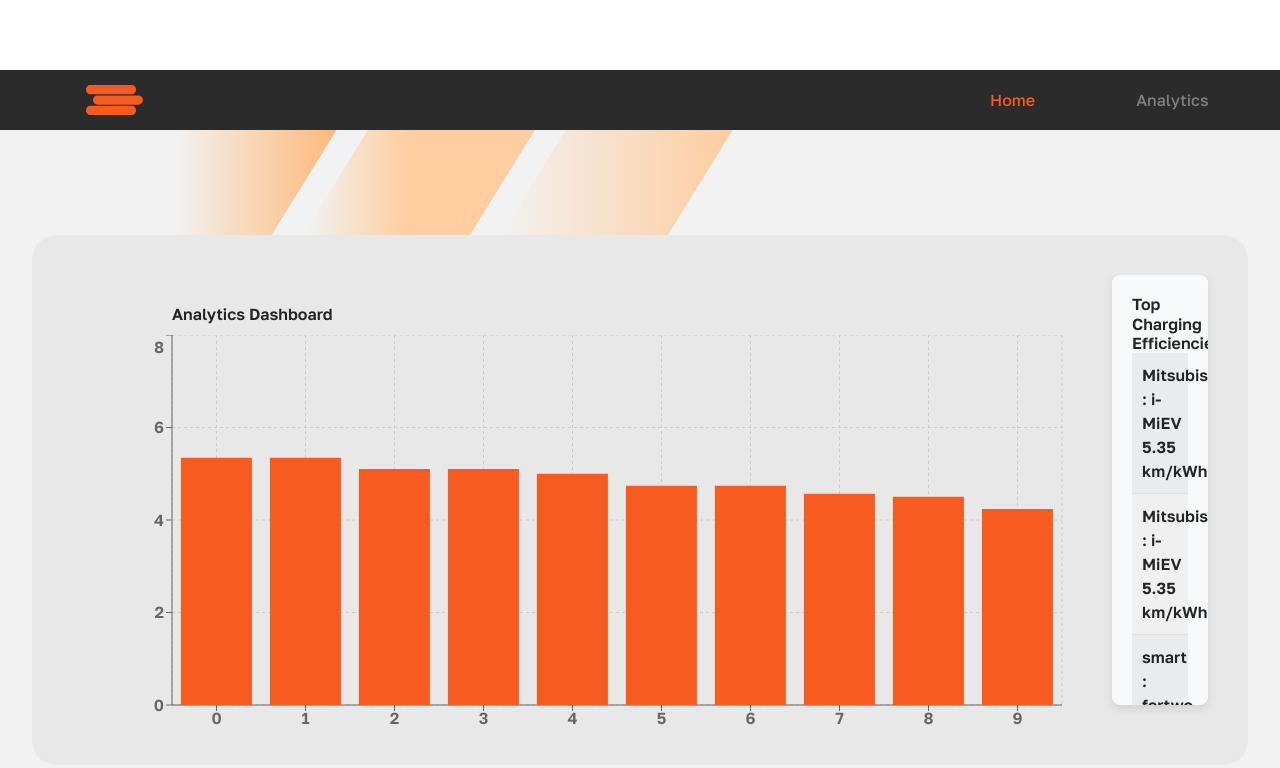
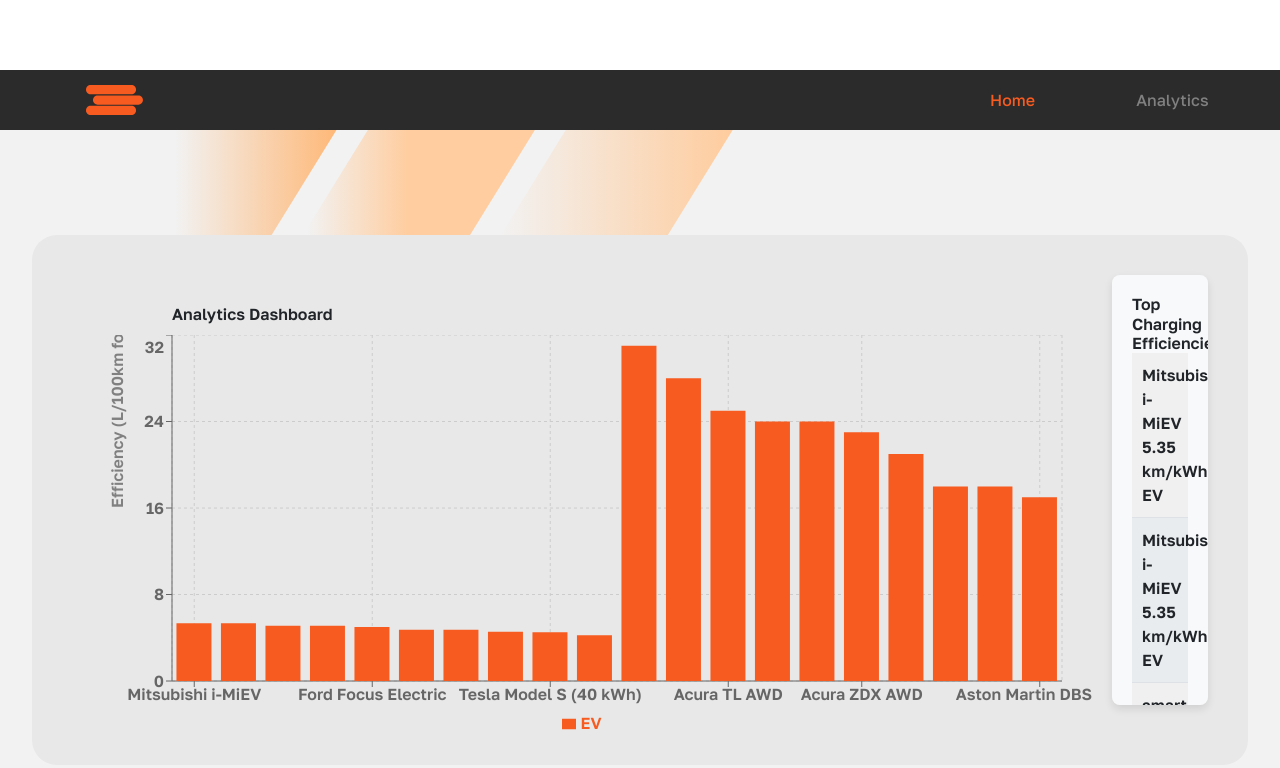
Before and after one commit to CarbonCopyRepo/frontend, a React (Vite) app: page /analytics in a window 1280 px wide. Shown: the top 768 px of the page. Built offline with nearby package versions, Linux system fonts and the light colour scheme.

Commit message:
comparison between EV and Gasoline vehicles

```diff
--- a/src/routes/Analytics.tsx
+++ b/src/routes/Analytics.tsx
@@ -1,5 +1,6 @@
 import React from 'react';
 import electricCarData from '../data/ev.json';
+import gasolineCarData from '../data/gasoline_vehicles.json'
 import '../Analytics.css';
 import { BarChart, Bar, XAxis, YAxis, Tooltip, CartesianGrid, ResponsiveContainer, LineChart, Legend, Line} from 'recharts';
 
@@ -14,6 +15,22 @@
     battery_capacity_kWh?: number;
   }
 
+  interface GasolineCarData {
+    year: number;
+    make: string;
+    model: string;
+    vehicle_type: string;
+    miles_per_gallon: number;
+    emissions_per_km: number;
+    emissions_per_mile: number;
+  }
+
+
+
+const mpgToLper100km = (mpg : number) => 235.214583 / mpg;  // 235.214583 is the conversion factor from mpg to L/100km
+
+
+
 const AnalyticsPage: React.FC = () => {
 
     const calculateChargingEfficiency = (carData: ElectricCarData): number => {
@@ -21,25 +38,48 @@
         return 100 / carData.energy_per_100_km;
       };
 
-    const chargingEfficiencyData = electricCarData.map((car) => ({
+    // const chargingEfficiencyData = electricCarData.map((car) => ({
+    //     make: car.make,
+    //     model: car.model,
+    //     charging_efficiency: calculateChargingEfficiency(car),
+    //     combinedLabel : `${car.make}`
+    // }))
+    // .sort((a, b) => b.charging_efficiency - a.charging_efficiency);  // Sorting by efficiency descending
+
+    const prepareData = (evData : ElectricCarData[] , gasData : GasolineCarData[]) => {
+ const evEfficiencyData = evData.map((car) => ({
         make: car.make,
         model: car.model,
-        charging_efficiency: calculateChargingEfficiency(car),
-        combinedLabel : `${car.make}`
-    }))
-    .sort((a, b) => b.charging_efficiency - a.charging_efficiency);  // Sorting by efficiency descending
+        type: 'EV',
+        efficiency: 100 / car.energy_per_100_km,  // EV efficiency: higher is better
+        combinedLabel: `${car.make} ${car.model}`
+    })).sort((a, b) => b.efficiency - a.efficiency);
+
+    const gasEfficiencyData = gasData.map(car => ({
+        make: car.make,
+        model: car.model,
+        type: 'Gas',
+        efficiency: car.miles_per_gallon,  // Use MPG directly to align conceptually with km/kWh
+        combinedLabel: `${car.make} ${car.model}`
+    })).sort((a, b) => b.efficiency - a.efficiency);
+
+    return [...evEfficiencyData, ...gasEfficiencyData];
+  };
+
+  const chargingEfficiencyData = prepareData(electricCarData, gasolineCarData);
 
     const ChargingEfficiencyChart: React.FC<{ data: any[] }> = ({ data }) => {
         return (
-          <ResponsiveContainer width={1000} height={400} >
-            <BarChart className="charging-efficiency-chart" data={data} margin={{ top: 0, right: 30, left: 20, bottom: 0 }} title='Charging Efficiency'>
+          <ResponsiveContainer width={1000} height={400}>
+          <BarChart data={data} margin={{ top: 0, right: 30, left: 20, bottom: 0 }}>
               <CartesianGrid strokeDasharray="3 3" />
-              <XAxis  />
-              <YAxis value = "Charging Efficiency (km/kWh)" position="insideLeft"/>
+              <XAxis dataKey="combinedLabel" />
+              <YAxis label={{ value: "Efficiency (L/100km for Gas, km/kWh for EV)", angle: -90, position: 'insideLeft' }} />
               <Tooltip />
-              <Bar dataKey = "charging_efficiency" fill="#F75B20" />
-            </BarChart>
-          </ResponsiveContainer>
+              <Legend />
+              <Bar dataKey="efficiency" fill="#F75B20" name="EV" />
+          </BarChart>
+        </ResponsiveContainer>
         );
       };
 
@@ -56,17 +96,21 @@
                 </div>
                 <div className="highEfficiencyList">
                     <h5>Top Charging Efficiencies</h5>
-                    {chargingEfficiencyData.map((car, index) => (
-                      <li key={index} className="listItem">
-                          <div className="carInfo">{car.combinedLabel}   :   {car.model}</div>
-                          <div className="efficiencyInfo">{car.charging_efficiency.toFixed(2)} km/kWh</div>
-                      </li>
+                    <ul>
+                        {chargingEfficiencyData.map((car, index) => (
+                            <li key={index} className="listItem">
+                                <div className="carInfo">{car.combinedLabel}</div>
+                                <div className="efficiencyInfo">{car.efficiency.toFixed(2)} {car.type === 'EV' ? 'km/kWh' : 'L/100km'}</div>
+                                <div className="typeInfo">{car.type}</div>
 
-                  ))}
+                            </li>
+                        ))}
+                    </ul>
                 </div>
             </div>
         </div>
     );
+
   }
 
 export default AnalyticsPage;
```
